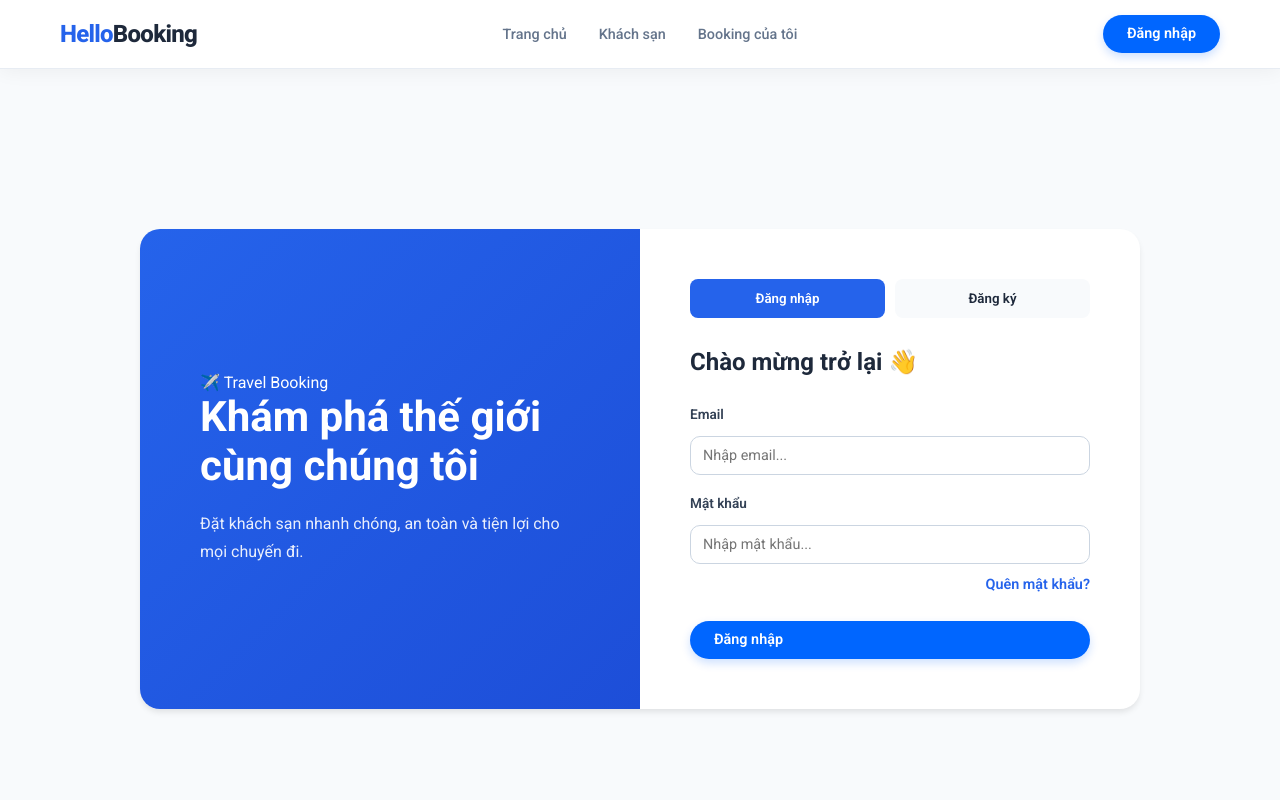
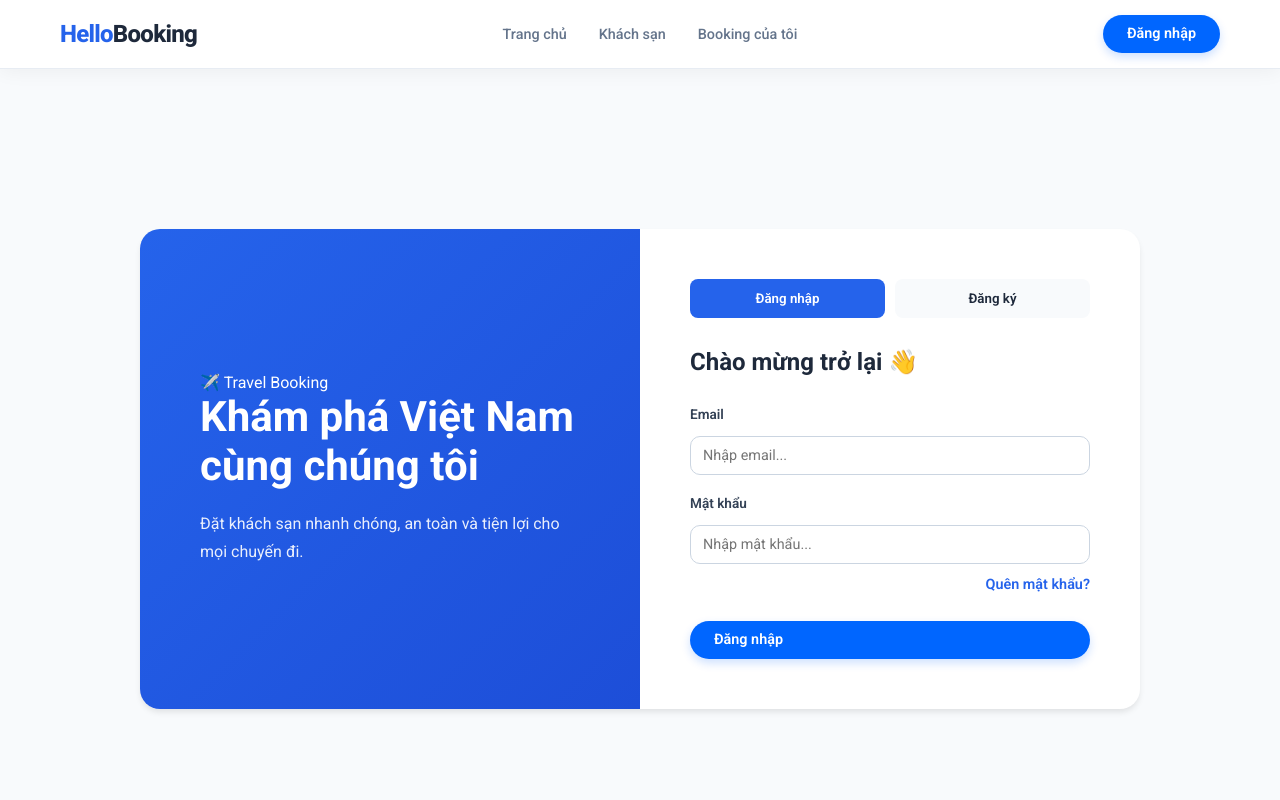
Before and after one commit to NguyenBuiNhatAnh/frontend_hotel_booking, a React (Vite) app: page /auth in a window 1280 px wide. Shown: the top 800 px of the page. Built offline with nearby package versions, Linux system fonts and the light colour scheme.

Commit message:
helo kitty

```diff
--- a/src/pages/common/AuthPage.jsx
+++ b/src/pages/common/AuthPage.jsx
@@ -214,7 +214,7 @@ function AuthPage() {
         <div className="auth-left">
           <div>
             <span className="auth-badge">✈️ Travel Booking</span>
-            <h1>Khám phá thế giới cùng chúng tôi</h1>
+            <h1>Khám phá Việt Nam cùng chúng tôi</h1>
             <p>Đặt khách sạn nhanh chóng, an toàn và tiện lợi cho mọi chuyến đi.</p>
           </div>
         </div>
```
